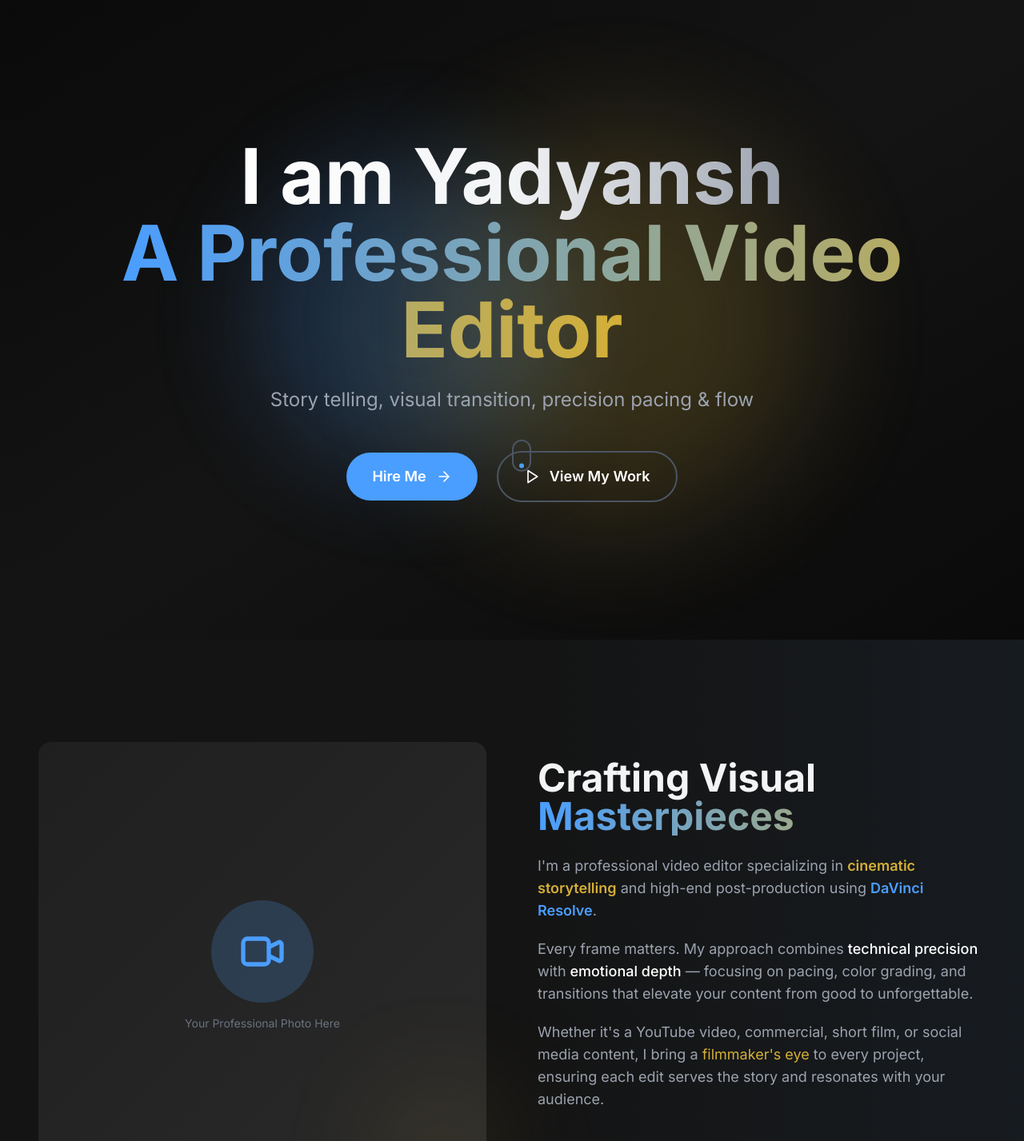
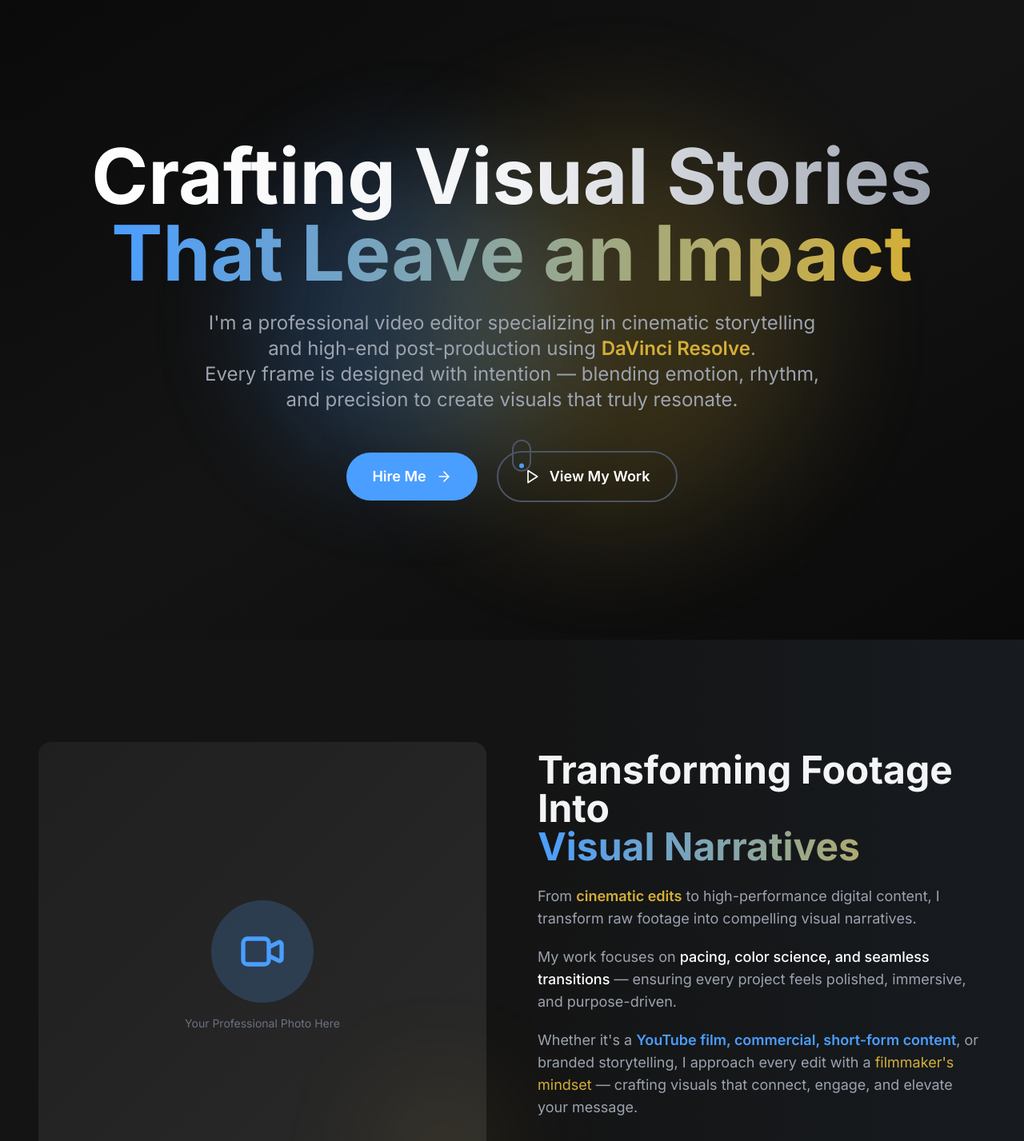
Before and after one commit to yadyansh/video-editor-website-main2, a Next.js app in the folder video-editor-website-main/: page / in a window 1280 px wide. Shown: the top 1427 px of the page at 80% size. Built offline with nearby package versions, Linux system fonts and the light colour scheme.

Commit message:
Update Hero and About sections with professional storytelling text

```diff
--- a/video-editor-website-main/src/components/About.tsx
+++ b/video-editor-website-main/src/components/About.tsx
@@ -55,9 +55,9 @@ export default function About() {
               animate={isInView ? { opacity: 1, y: 0 } : {}}
               transition={{ duration: 0.6, delay: 0.3 }}
             >
-              Crafting Visual
+              Transforming Footage Into
               <span className="block bg-gradient-to-r from-accent-blue to-accent-gold bg-clip-text text-transparent">
-                Masterpieces
+                Visual Narratives
               </span>
             </motion.h2>
 
@@ -68,20 +68,18 @@ export default function About() {
               transition={{ duration: 0.6, delay: 0.4 }}
             >
               <p>
-                I&apos;m a professional video editor specializing in <span className="text-accent-gold font-semibold">cinematic storytelling</span> and
-                high-end post-production using <span className="text-accent-blue font-semibold">DaVinci Resolve</span>.
+                From <span className="text-accent-gold font-semibold">cinematic edits</span> to high-performance digital content,
+                I transform raw footage into compelling visual narratives.
               </p>
 
               <p>
-                Every frame matters. My approach combines <span className="text-white font-medium">technical precision</span> with
-                <span className="text-white font-medium"> emotional depth</span> — focusing on pacing, color grading, and transitions
-                that elevate your content from good to unforgettable.
+                My work focuses on <span className="text-white font-medium">pacing, color science, and seamless transitions</span> — ensuring
+                every project feels polished, immersive, and purpose-driven.
               </p>
 
               <p>
-                Whether it&apos;s a YouTube video, commercial, short film, or social media content,
-                I bring a <span className="text-accent-gold">filmmaker&apos;s eye</span> to every project, ensuring each edit serves the story
-                and resonates with your audience.
+                Whether it&apos;s a <span className="text-accent-blue font-semibold">YouTube film, commercial, short-form content</span>, or branded storytelling,
+                I approach every edit with a <span className="text-accent-gold">filmmaker&apos;s mindset</span> — crafting visuals that connect, engage, and elevate your message.
               </p>
             </motion.div>
 
--- a/video-editor-website-main/src/components/Hero.tsx
+++ b/video-editor-website-main/src/components/Hero.tsx
@@ -63,11 +63,11 @@ export default function Hero() {
             transition={{ duration: 0.8, delay: 0.2 }}
           >
             <span className="bg-gradient-to-r from-white via-gray-100 to-gray-400 bg-clip-text text-transparent">
-              I am Yadyansh
+              Crafting Visual Stories
             </span>
             <br />
             <span className="bg-gradient-to-r from-accent-blue to-accent-gold bg-clip-text text-transparent">
-              A Professional Video Editor
+              That Leave an Impact
             </span>
           </motion.h1>
 
@@ -77,7 +77,9 @@ export default function Hero() {
             animate={{ opacity: 1, y: 0 }}
             transition={{ duration: 0.8, delay: 0.4 }}
           >
-            Story telling, visual transition, precision pacing &amp; flow
+            I&apos;m a professional video editor specializing in cinematic storytelling and high-end post-production using <span className="text-accent-gold font-semibold">DaVinci Resolve</span>.
+            <br />
+            Every frame is designed with intention — blending emotion, rhythm, and precision to create visuals that truly resonate.
           </motion.p>
 
           <motion.div
```
